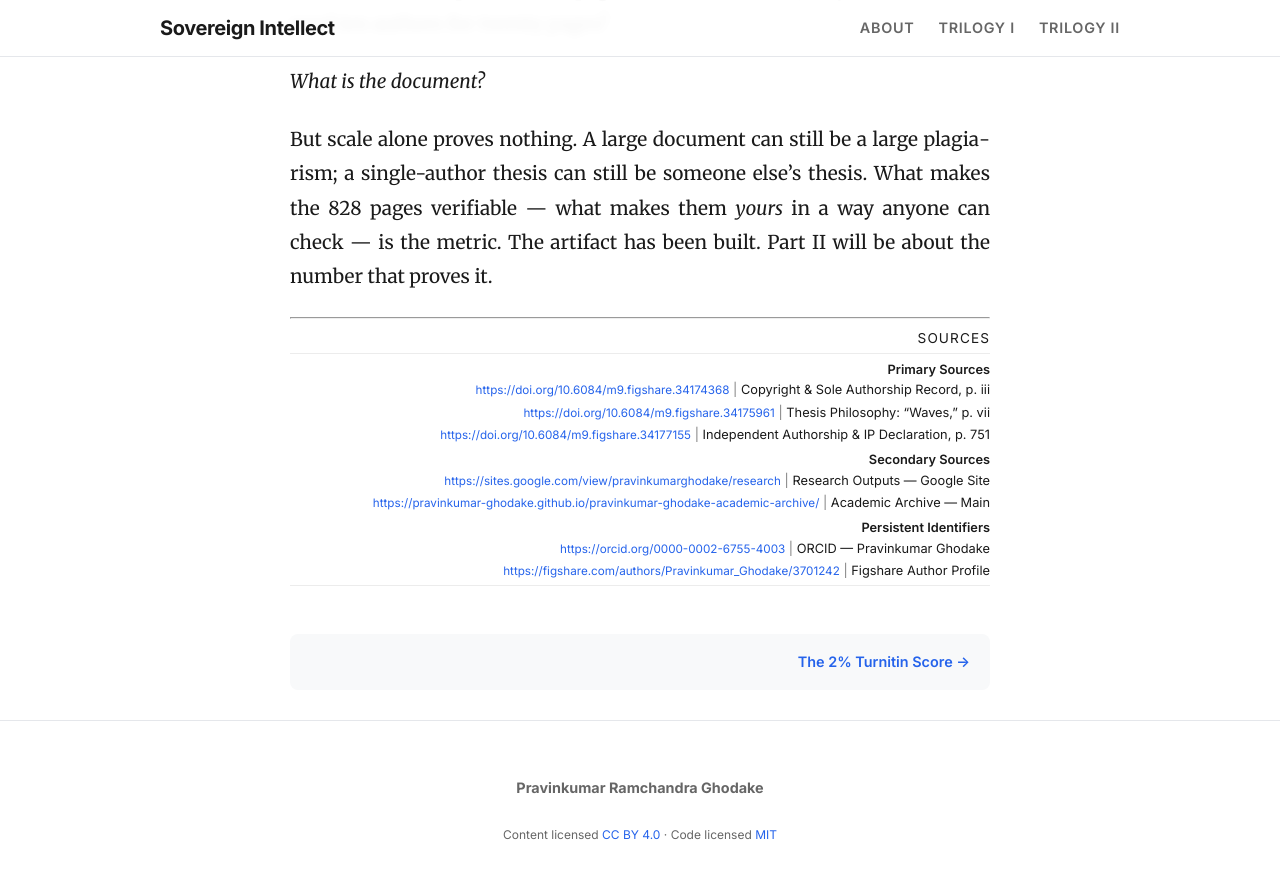
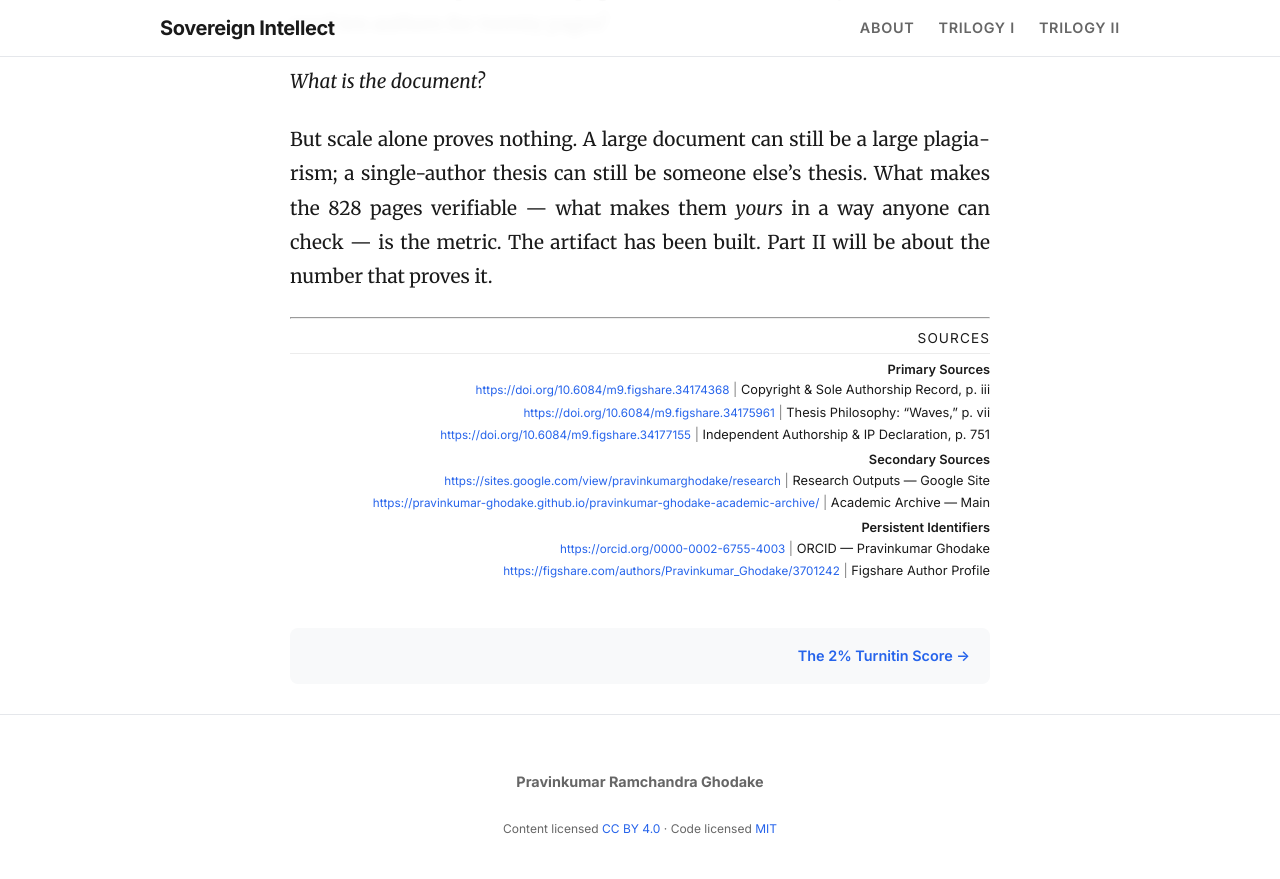
Before and after one commit to pravinkumar-ghodake/sovereign-intellect-blog, a Jekyll site: the page built from _posts/2026-11-22-the-unbroken-thread.md, in a window 1280 px wide and 900 px high, scrolled down 5601 px. Shown: the top 879 px of the window. Built offline with Jekyll 4.4.1, drawn with Linux system fonts in a browser that asks for light colours.

Commit message:
Update 2026-11-22-the-unbroken-thread.md

```diff
--- a/_posts/2026-11-22-the-unbroken-thread.md
+++ b/_posts/2026-11-22-the-unbroken-thread.md
@@ -165,6 +165,4 @@ But scale alone proves nothing. A large document can still be a large plagiarism
     Figshare Author Profile
   </div>
 
-  <div style="border-top: 1px solid rgba(128,128,128,0.15); margin-bottom: 0.45rem;"></div>
-
 </div>
```
